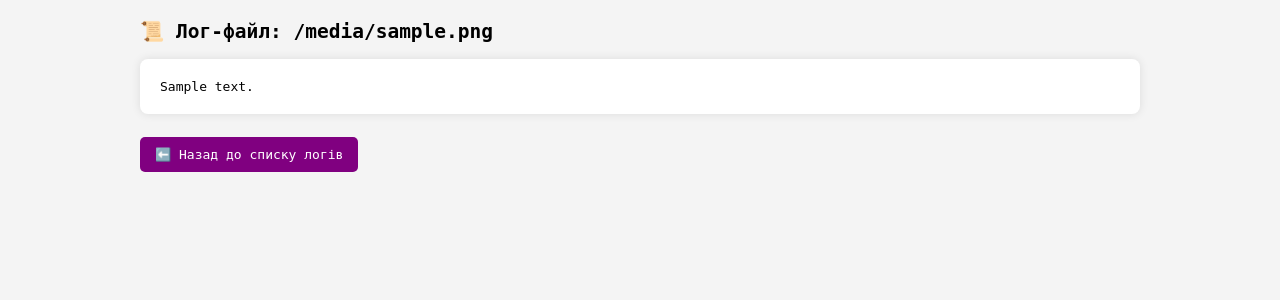
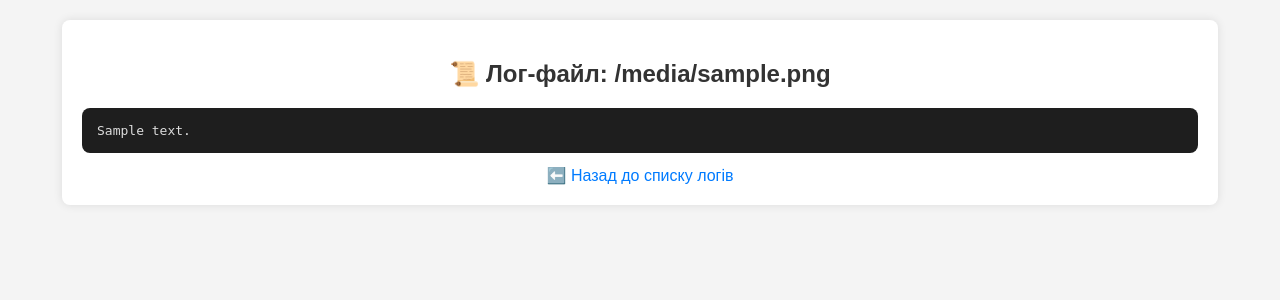
Before and after one commit to Dmytro1325/xml-app, a FastAPI app: template templates/log_view.html in a window 1280 px wide. Shown: the top 300 px of the page. Run offline with FastAPI, Linux system fonts and the light colour scheme; the template is opened without the code that fills it: most values are stand-ins (such as "Sample title", 1, 10 or a date in 2020); parts of the project's set-up code (start-up, migrations or seed data) failed here and were passed over.

Commit message:
оновили вивід логу1.4

```diff
--- a/main.py
+++ b/main.py
@@ -37,12 +37,21 @@ for dir_path in [XML_DIR, os.path.dirname(DEBUG_LOG_FILE)]:
 # 🔹 Функція логування
 def log_to_file(content):
     timestamp = datetime.now().strftime("%Y-%m-%d %H:%M:%S")
-    log_entry = f"[{timestamp}] {content}\n"
+
+    # 🔹 Автоматичне форматування за ключовими словами
+    if "✅" in content:
+        content = f'<span style="color:green;">{content}</span>'
+    elif "⚠️" in content:
+        content = f'<span style="color:orange;">{content}</span>'
+    elif "❌" in content:
+        content = f'<span style="color:red;">{content}</span>'
+    elif "🔄" in content:
+        content = f'<span style="color:blue;">{content}</span>'
+
+    log_entry = f"[{timestamp}] {content}<br>\n"
 
     with open(DEBUG_LOG_FILE, "a", encoding="utf-8") as f:
         f.write(log_entry)
-
-    #print(log_entry.strip())  # Виводимо в консоль
 
 # 🔹 Авторизація Google Sheets
 GOOGLE_CREDENTIALS = os.getenv("GOOGLE_CREDENTIALS")
--- a/templates/log_view.html
+++ b/templates/log_view.html
@@ -2,22 +2,54 @@
 <html lang="uk">
 <head>
     <meta charset="UTF-8">
+    <meta name="viewport" content="width=device-width, initial-scale=1.0">
     <title>Лог-файл: {{ filename }}</title>
     <style>
-        body { font-family: monospace; background: #f4f4f4; margin: 20px; }
-        .container { max-width: 1000px; margin: auto; }
-        pre { background: white; padding: 20px; border-radius: 8px;
-              box-shadow: 0 0 10px rgba(0,0,0,0.1); white-space: pre-wrap;
-              word-wrap: break-word; overflow-x: auto; max-height: 80vh; overflow-y: auto; }
-        .btn { display: inline-block; margin-top: 10px; padding: 10px 15px;
-               background: purple; color: white; text-decoration: none; border-radius: 5px; }
+        body {
+            font-family: Arial, sans-serif;
+            background-color: #f4f4f4;
+            margin: 20px;
+            color: #333;
+        }
+        .container {
+            max-width: 90%;
+            margin: 0 auto;
+            background: white;
+            padding: 20px;
+            border-radius: 8px;
+            box-shadow: 0 0 10px rgba(0, 0, 0, 0.1);
+        }
+        h2 {
+            text-align: center;
+        }
+        pre {
+            background: #1e1e1e;
+            color: #dcdcdc;
+            padding: 15px;
+            border-radius: 8px;
+            overflow-x: auto;
+            white-space: pre-wrap;
+            word-wrap: break-word;
+            font-family: monospace;
+        }
+        .back-link {
+            display: block;
+            margin-top: 10px;
+            text-align: center;
+            font-size: 16px;
+            text-decoration: none;
+            color: #007BFF;
+        }
+        .back-link:hover {
+            text-decoration: underline;
+        }
     </style>
 </head>
 <body>
     <div class="container">
         <h2>📜 Лог-файл: {{ filename }}</h2>
-        <pre>{{ log_content }}</pre>
-        <a href="/logs/" class="btn">⬅️ Назад до списку логів</a>
+        <pre>{{ log_content | safe }}</pre>
+        <a href="/logs/" class="back-link">⬅️ Назад до списку логів</a>
     </div>
 </body>
 </html>
```
